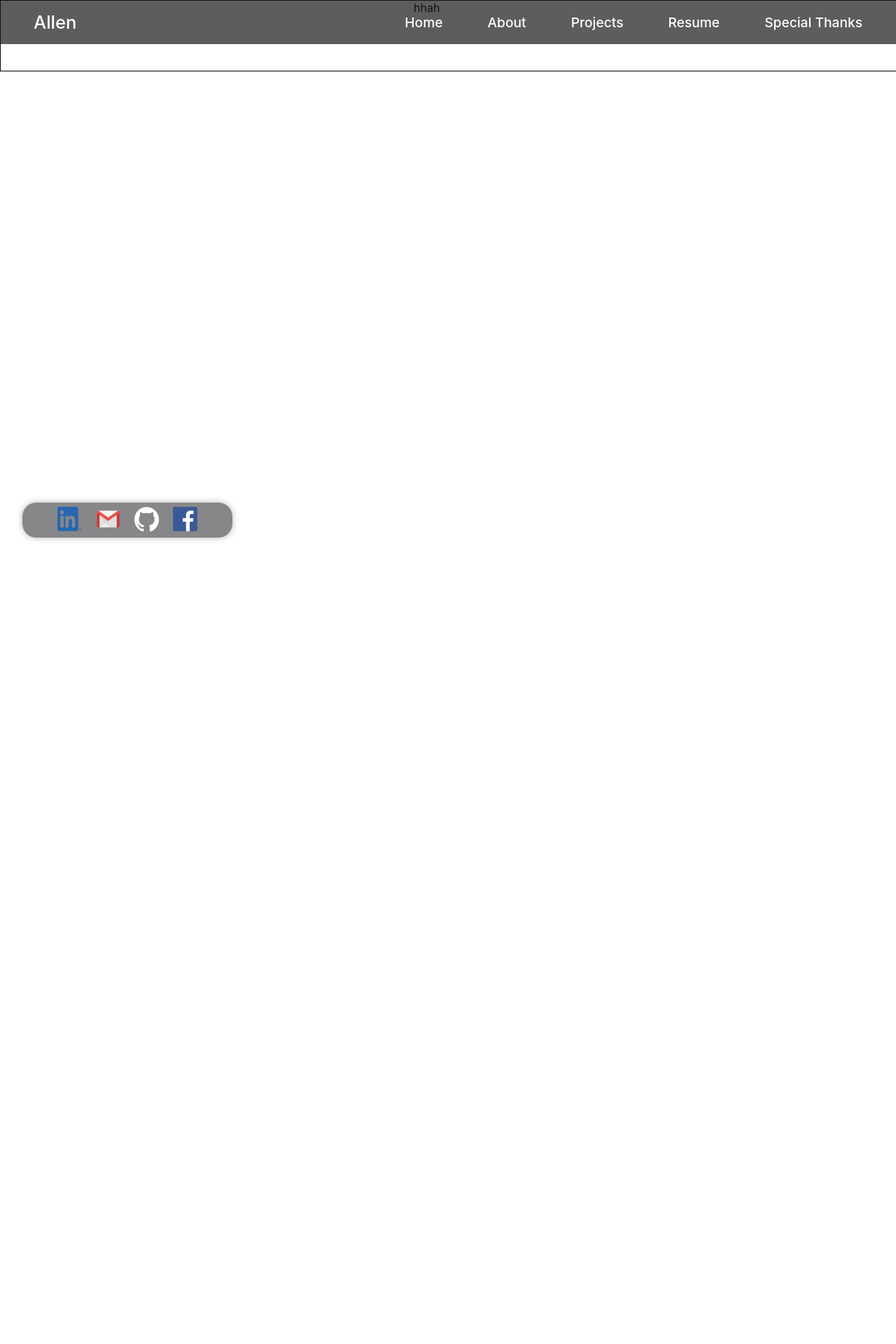
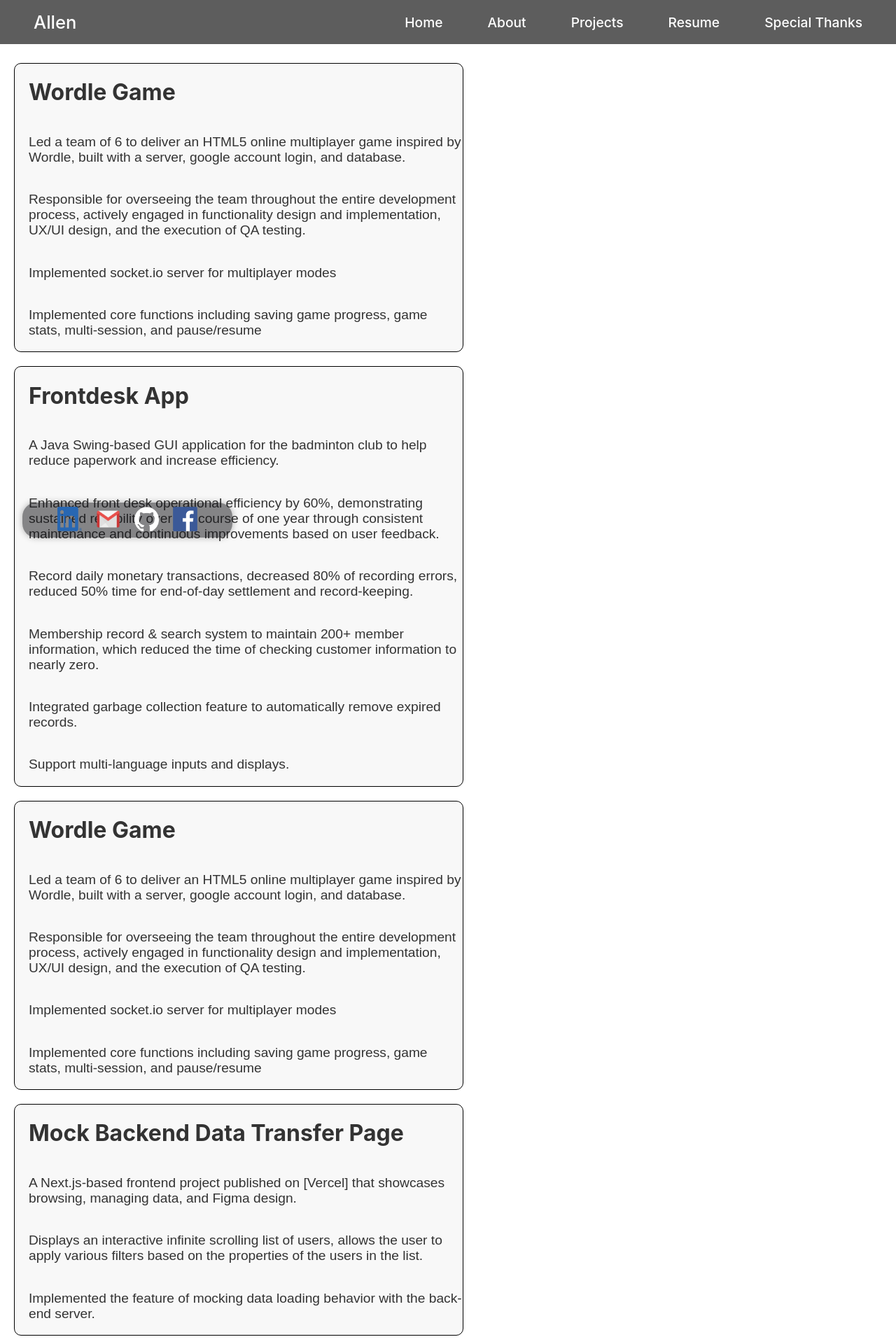
Before and after one commit to Nemo11235/allenliu-portfolio, a React (Create React App) app: page /allenliu-portfolio/projects in a window 1280 px wide. Shown: the top 1920 px of the page at 70% size. Before the commit the page ends 800 px from the top, so only its background shows below. Built offline with nearby package versions, Linux system fonts and the light colour scheme.

Commit message:
updated project page

```diff
--- a/src/AboutPage/AboutPage.js
+++ b/src/AboutPage/AboutPage.js
@@ -3,10 +3,10 @@ import "./AboutPage.scss";
 import SocialBar from "../Components/SocialBar/SocialBar";
 import NavBar from "../Components/NavBar/NavBar";
 function AboutPage() {
-  function goToProgrammer() {
-    const element = document.getElementsByClassName("card")[0];
-    element.scrollIntoView({ behavior: "smooth" });
-  }
+  // function goToProgrammer() {
+  //   const element = document.getElementsByClassName("card")[0];
+  //   element.scrollIntoView({ behavior: "smooth" });
+  // }
   function goToCoach() {
     const element = document.getElementsByClassName("card")[1];
     element.scrollIntoView({ behavior: "smooth" });
--- a/src/AboutPage/AboutPage.scss
+++ b/src/AboutPage/AboutPage.scss
@@ -1,6 +1,3 @@
-:root {
-  --header-height: 50px;
-}
 .root {
   min-height: 100vh;
 }
@@ -15,6 +12,7 @@
 }
 
 .card {
+  padding-top: 50px;
   display: flex;
   position: relative;
   flex-direction: column;
@@ -36,28 +34,6 @@
   border-right: 2px solid black;
   white-space: nowrap;
   margin: calc(10vh + var(--header-height)) 0 0 auto;
-  animation: typing 1s steps(12, end), blink-caret 0.75s step-end infinite;
-}
-
-/* The typing effect */
-@keyframes typing {
-  from {
-    width: 0;
-  }
-  to {
-    width: 100%;
-  }
-}
-
-/* The typewriter cursor effect */
-@keyframes blink-caret {
-  from,
-  to {
-    border-color: transparent;
-  }
-  50% {
-    border-color: black;
-  }
 }
 
 .content {
--- a/src/ProjectsPage/ProjectPage.js
+++ b/src/ProjectsPage/ProjectPage.js
@@ -2,16 +2,96 @@ import React from "react";
 import "./ProjectPage.scss";
 import SocialBar from "../Components/SocialBar/SocialBar";
 import NavBar from "../Components/NavBar/NavBar";
-function AboutPage() {
+function ProjectPage() {
   return (
     <div className="root">
       <NavBar />
       <SocialBar />
-      <div className="projects-container">
-        <div className="project-card">hhah</div>
+      <div className="space"></div>
+      <div className="project-container">
+        <h1 className="page-p-title">Wordle Game</h1>
+        <p className="page-p-intro">
+          Led a team of 6 to deliver an HTML5 online multiplayer game inspired
+          by Wordle, built with a server, google account login, and database.
+        </p>
+        <p className="page-p-intro">
+          Responsible for overseeing the team throughout the entire development
+          process, actively engaged in functionality design and implementation,
+          UX/UI design, and the execution of QA testing.
+        </p>
+        <p className="page-p-intro">
+          Implemented socket.io server for multiplayer modes
+        </p>
+        <p className="page-p-intro">
+          Implemented core functions including saving game progress, game stats,
+          multi-session, and pause/resume
+        </p>
+      </div>
+      <div className="project-container">
+        <h1 className="page-p-title">Frontdesk App</h1>
+        <p className="page-p-intro">
+          A Java Swing-based GUI application for the badminton club to help
+          reduce paperwork and increase efficiency.
+        </p>
+        <p className="page-p-intro">
+          Enhanced front desk operational efficiency by 60%, demonstrating
+          sustained reliability over the course of one year through consistent
+          maintenance and continuous improvements based on user feedback.
+        </p>
+        <p className="page-p-intro">
+          Record daily monetary transactions, decreased 80% of recording errors,
+          reduced 50% time for end-of-day settlement and record-keeping.
+        </p>
+        <p className="page-p-intro">
+          Membership record & search system to maintain 200+ member information,
+          which reduced the time of checking customer information to nearly
+          zero.
+        </p>
+        <p className="page-p-intro">
+          Integrated garbage collection feature to automatically remove expired
+          records.
+        </p>
+        <p className="page-p-intro">
+          Support multi-language inputs and displays.
+        </p>
+      </div>
+      <div className="project-container">
+        <h1 className="page-p-title">Wordle Game</h1>
+        <p className="page-p-intro">
+          Led a team of 6 to deliver an HTML5 online multiplayer game inspired
+          by Wordle, built with a server, google account login, and database.
+        </p>
+        <p className="page-p-intro">
+          Responsible for overseeing the team throughout the entire development
+          process, actively engaged in functionality design and implementation,
+          UX/UI design, and the execution of QA testing.
+        </p>
+        <p className="page-p-intro">
+          Implemented socket.io server for multiplayer modes
+        </p>
+        <p className="page-p-intro">
+          Implemented core functions including saving game progress, game stats,
+          multi-session, and pause/resume
+        </p>
+      </div>
+      <div className="project-container">
+        <h1 className="page-p-title">Mock Backend Data Transfer Page</h1>
+        <p className="page-p-intro">
+          A Next.js-based frontend project published on [Vercel] that showcases
+          browsing, managing data, and Figma design.
+        </p>
+        <p className="page-p-intro">
+          Displays an interactive infinite scrolling list of users, allows the
+          user to apply various filters based on the properties of the users in
+          the list.
+        </p>
+        <p className="page-p-intro">
+          Implemented the feature of mocking data loading behavior with the
+          back-end server.
+        </p>
       </div>
     </div>
   );
 }
 
-export default AboutPage;
+export default ProjectPage;
--- a/src/ProjectsPage/ProjectPage.scss
+++ b/src/ProjectsPage/ProjectPage.scss
@@ -1,18 +1,38 @@
 .root {
   min-height: 100vh;
 }
+.space {
+  height: 70px;
+}
 
-.projects-container {
+.project-container {
+  background-color: #f8f8f8;
+  color: #333333;
   display: flex;
   flex-direction: column;
-  align-items: center;
+  align-items: self-start;
   justify-content: flex-start;
-  width: 100%;
+  width: 50%;
   height: auto;
   border: 1px solid black;
+  border-radius: 10px;
+  margin: 20px;
 }
 
-.project-card {
-  width: 100px;
-  height: 100px;
+.page-p-title {
+  margin-left: 20px;
 }
+
+.project-container p {
+  font-family: "Arial", sans-serif;
+  font-size: 1.2em;
+  padding-left: 20px;
+  opacity: 0;
+  animation: fadeIn 1s forwards;
+}
+
+@keyframes fadeIn {
+  to {
+    opacity: 1;
+  }
+}
```
